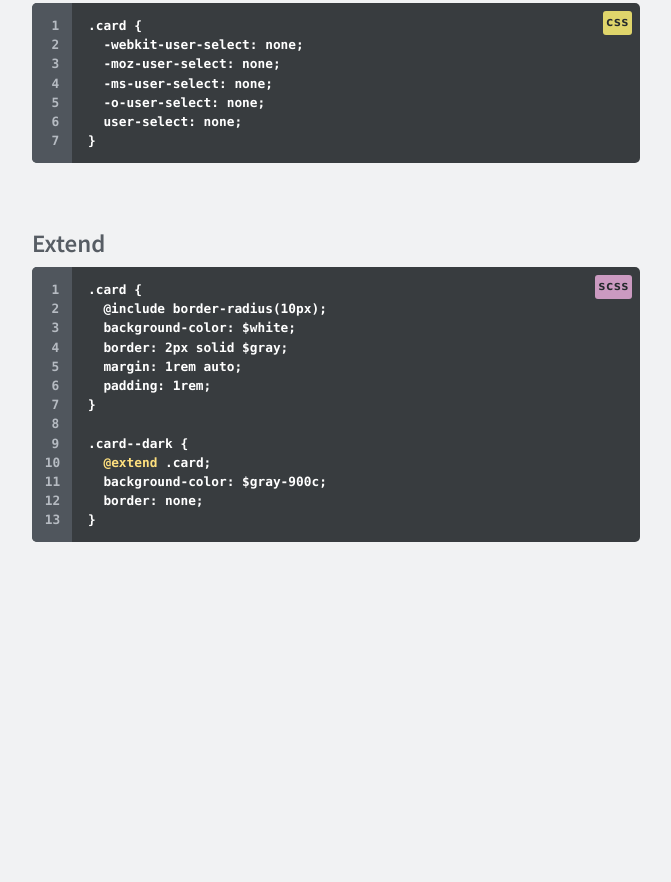
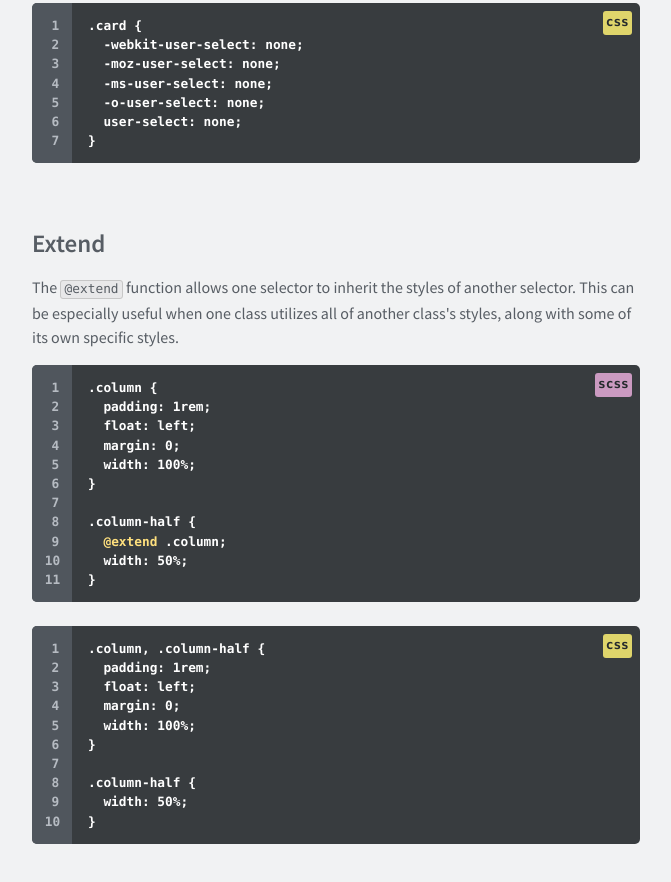
Before and after one commit to jrauh/jaredrauh.github.io, a website: page learn/sass/index.html in a window 1280 px wide. Shown: the part 2946-3828 px from the top of the page, without its empty margins (304-975 px from the left). Before the commit the page ends 3528 px from the top, so only its background shows below. Drawn offline with Linux system fonts and the light colour scheme.

Commit message:
Added extend walkthrough

```diff
--- a/learn/sass/index.html
+++ b/learn/sass/index.html
@@ -254,6 +254,7 @@
   </div>
 
   <h2>Extend</h2>
+  <p>The <span class="code-block">@extend</span> function allows one selector to inherit the styles of another selector. This can be especially useful when one class utilizes all of another class's styles, along with some of its own specific styles.</p>
   <div class="code code--scss">
     <ul class="code_number">
       <li>1</li>
@@ -267,22 +268,44 @@
       <li>9</li>
       <li>10</li>
       <li>11</li>
-      <li>12</li>
-      <li>13</li>
     </ul>
     <ul class="code_text">
-      <li>.card {</li>
-      <li>&nbsp;&nbsp;@include border-radius(10px);</li>
-      <li>&nbsp;&nbsp;background-color: $white;</li>
-      <li>&nbsp;&nbsp;border: 2px solid $gray;</li>
-      <li>&nbsp;&nbsp;margin: 1rem auto;</li>
+      <li>.column {</li>
       <li>&nbsp;&nbsp;padding: 1rem;</li>
+      <li>&nbsp;&nbsp;float: left;</li>
+      <li>&nbsp;&nbsp;margin: 0;</li>
+      <li>&nbsp;&nbsp;width: 100%;</li>
       <li>}</li>
       <li>&nbsp;</li>
-      <li>.card--dark {</li>
-      <li>&nbsp;&nbsp;<span class="orange">@extend</span> .card;</li>
-      <li>&nbsp;&nbsp;background-color: $gray-900c;</li>
-      <li>&nbsp;&nbsp;border: none;</li>
+      <li>.column-half {</li>
+      <li>&nbsp;&nbsp;<span class="orange">@extend</span> .column;</li>
+      <li>&nbsp;&nbsp;width: 50%;</li>
+      <li>}</li>
+    </ul>
+  </div>
+  <div class="code code--css">
+    <ul class="code_number">
+      <li>1</li>
+      <li>2</li>
+      <li>3</li>
+      <li>4</li>
+      <li>5</li>
+      <li>6</li>
+      <li>7</li>
+      <li>8</li>
+      <li>9</li>
+      <li>10</li>
+    </ul>
+    <ul class="code_text">
+      <li>.column, .column-half {</li>
+      <li>&nbsp;&nbsp;padding: 1rem;</li>
+      <li>&nbsp;&nbsp;float: left;</li>
+      <li>&nbsp;&nbsp;margin: 0;</li>
+      <li>&nbsp;&nbsp;width: 100%;</li>
+      <li>}</li>
+      <li>&nbsp;</li>
+      <li>.column-half {</li>
+        <li>&nbsp;&nbsp;width: 50%;</li>
       <li>}</li>
     </ul>
   </div>
```
